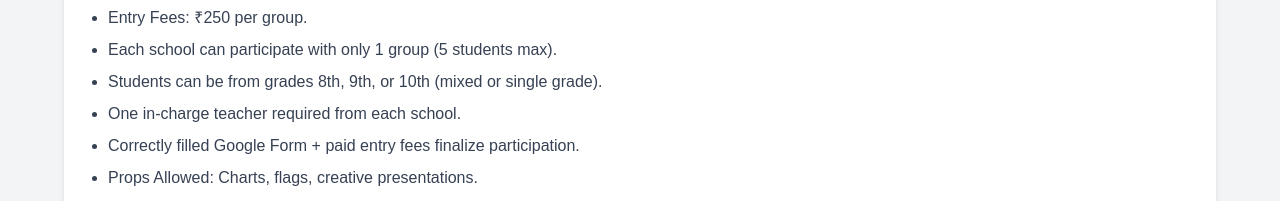
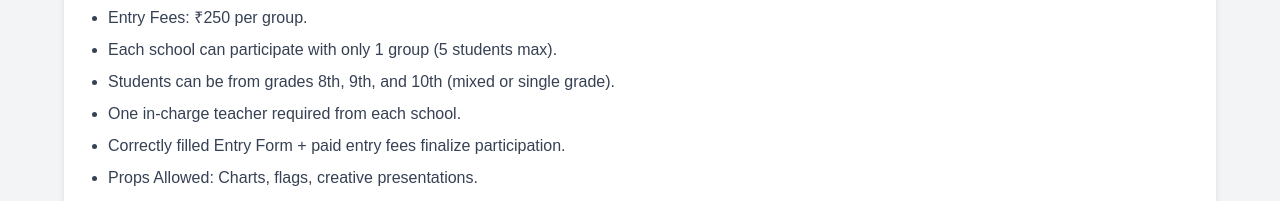
Before and after one commit to patharwataditya/school-competition, a Next.js app: page / in a window 1280 px wide. Shown: the part 1028-1229 px from the top of the page. Built offline with nearby package versions, Linux system fonts and the light colour scheme.

Commit message:
minor rules changes

```diff
--- a/src/app/page.js
+++ b/src/app/page.js
@@ -151,9 +151,9 @@ export default function CompetitionDetails() {
           <ul className="list-disc pl-5 space-y-2 text-gray-700">
             <li>Entry Fees: ₹250 per group.</li>
             <li>Each school can participate with only 1 group (5 students max).</li>
-            <li>Students can be from grades 8th, 9th, or 10th (mixed or single grade).</li>
+            <li>Students can be from grades 8th, 9th, and 10th (mixed or single grade).</li>
             <li>One in-charge teacher required from each school.</li>
-            <li>Correctly filled Google Form + paid entry fees finalize participation.</li>
+            <li>Correctly filled Entry Form + paid entry fees finalize participation.</li>
             <li>Props Allowed: Charts, flags, creative presentations.</li>
             <li>Strict adherence to time limits; cheating leads to disqualification.</li>
             <li>No use of mobile phones or external help.</li>
```
